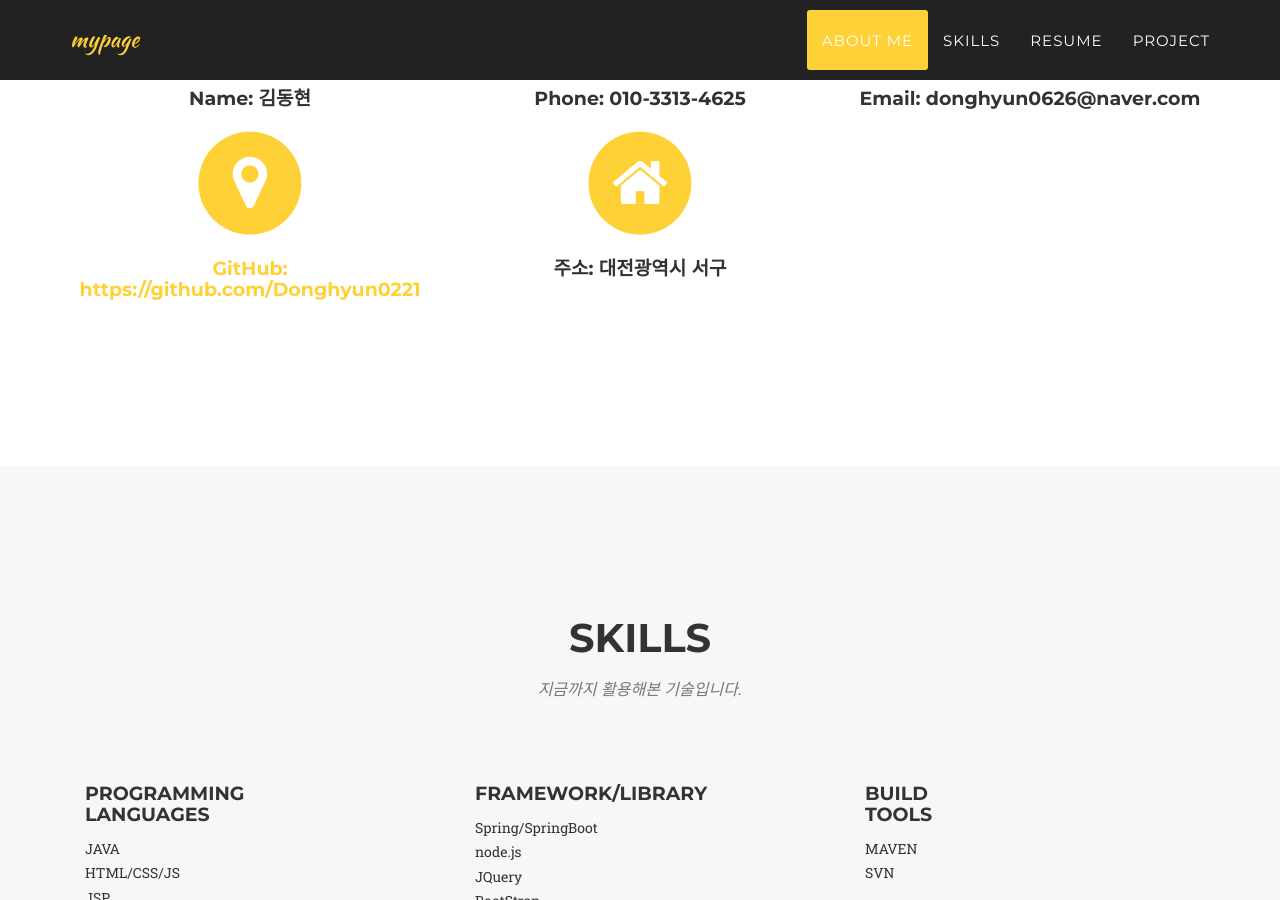
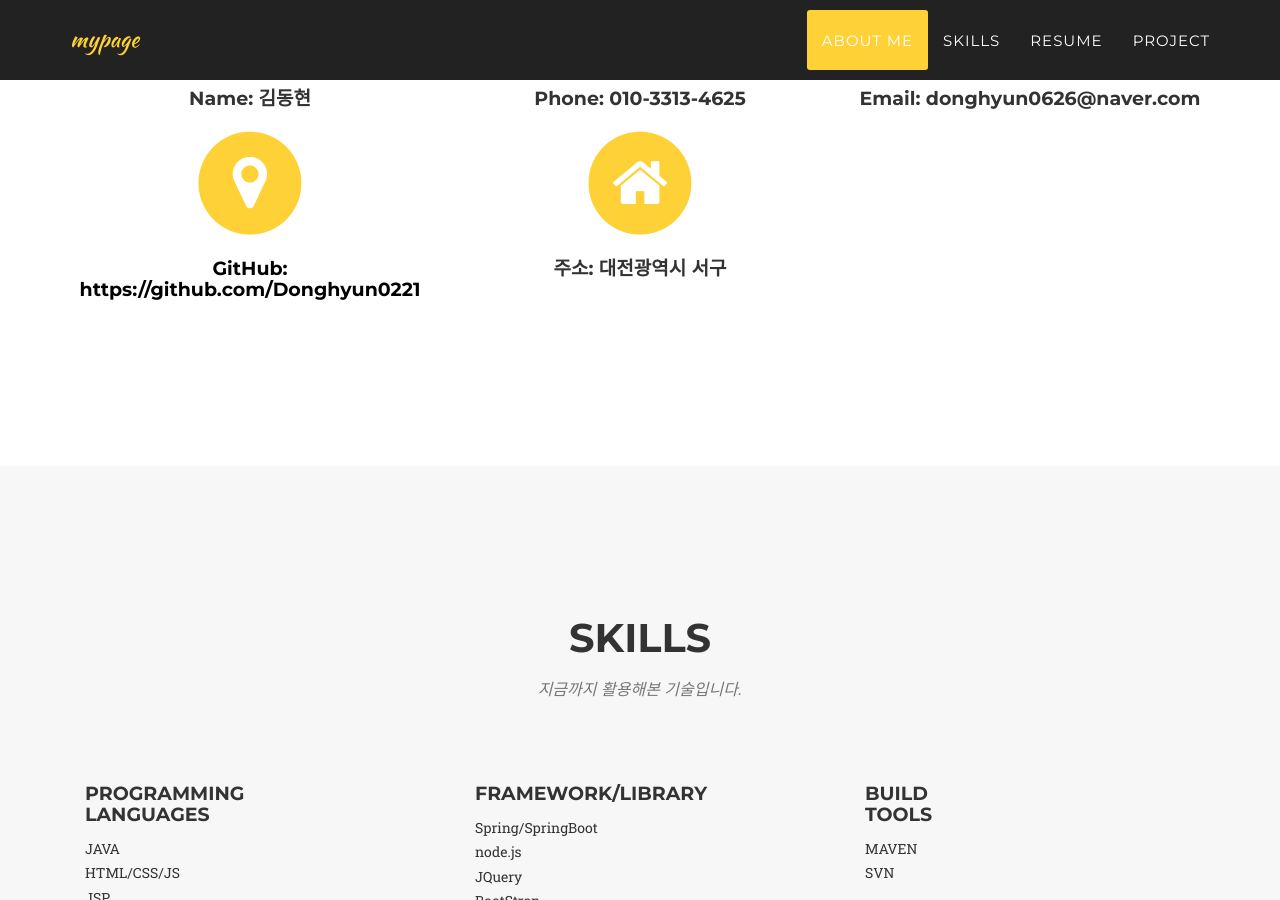
Before and after one commit to Donghyun0221/Donghyun0221.github.io, a Jekyll site: the page built from index.html, in a window 1280 px wide and 900 px high, scrolled down 1367 px. Built offline with Jekyll 4.4.1, drawn with Linux system fonts in a browser that asks for light colours; some web fonts are replaced.

Commit message:
Update services.html

```diff
--- a/_includes/services.html
+++ b/_includes/services.html
@@ -43,7 +43,7 @@
                         <i class="fa fa-map-marker fa-stack-1x fa-inverse"></i>
                     </span>
                     <h4 class="service-heading">
-                        <a href="https://github.com/Donghyun0221" target="_blank">
+                        <a href="https://github.com/Donghyun0221" target="_blank" style="color: black;">
                             GitHub: https://github.com/Donghyun0221
                         </a>
                     </h4>
```
